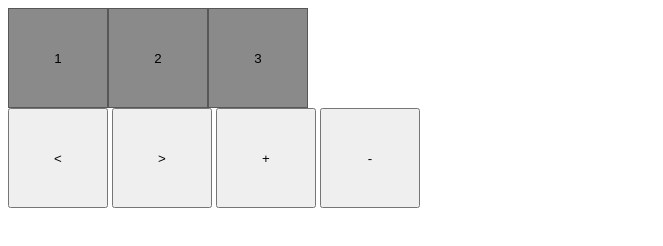
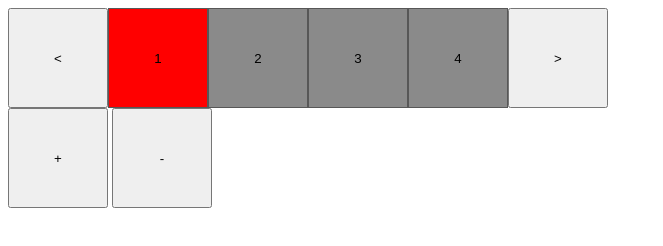
Before and after one commit to jurek2006/datePickerSlider, a plain HTML site: page index.html in a window 1280 px wide. Shown: the whole page, without its empty margins (0-663 px from the left). Drawn offline with Linux system fonts and the light colour scheme.

```diff
--- /dev/null
+++ b/helpers.js
@@ -0,0 +1 @@
+// funkcje dodatkowe JS
--- a/index.html
+++ b/index.html
@@ -9,24 +9,24 @@
 </head>
 <body>
 
-    <div class="outBox">
+    <div class="datePickerSlider">
+        <button class="btn btn--ctrl btn--prev"><</button>
         <div class="contBox">
-            <button class="btn btn-el">1</button>
-            <button class="btn btn-el">2</button>
-            <button class="btn btn-el">3</button>
-            <button class="btn btn-el">4</button>
-            <button class="btn btn-el">5</button>
-            <button class="btn btn-el">6</button>
-            <button class="btn btn-el">7</button>
-            <button class="btn btn-el">8</button>
-            <button class="btn btn-el">9</button>
-            <button class="btn btn-el">10</button>
+            <button class="btn btn--el btn--selected">1</button>
+            <button class="btn btn--el">2</button>
+            <button class="btn btn--el">3</button>
+            <button class="btn btn--el">4</button>
+            <button class="btn btn--el">5</button>
+            <button class="btn btn--el">6</button>
+            <button class="btn btn--el">7</button>
+            <button class="btn btn--el">8</button>
+            <button class="btn btn--el">9</button>
+            <button class="btn btn--el">10</button>
         </div>
+        <button class="btn btn--ctrl btn--next">></button>
     </div>
-    <button class="btn btn-prev"><</button>
-    <button class="btn btn-next">></button>
-    <button class="btn btn-plus">+</button>
-    <button class="btn btn-minus">-</button>
+    <button class="btn btn--plus">+</button>
+    <button class="btn btn--minus">-</button>
 
     <script src="script.js"></script>
 </body>
--- a/script.js
+++ b/script.js
@@ -24,46 +24,78 @@ let datePickerSlider = ( function() {
     let self = {}; //element główny, taki 'this' dla modułu
 
     // ----------------------------- pola prywatne
-    let numElementsVis = 3; //ilość widocznych elementów
+    let numElementsVis = 4; //ilość widocznych elementów
     let currEl = 0; //aktualny element - pierwszy (po lewej)
 
     // select elements
-    const btnPrev = document.querySelector('.btn-prev');
-    const btnNext = document.querySelector('.btn-next');
-    const btnPlus = document.querySelector('.btn-plus');
-    const btnMinus = document.querySelector('.btn-minus');
+    const btnPrev = document.querySelector('.btn--prev');
+    const btnNext = document.querySelector('.btn--next');
+    const btnPlus = document.querySelector('.btn--plus');
+    const btnMinus = document.querySelector('.btn--minus');
     const contBox = document.querySelector('.contBox');
     const elBoxes = contBox.children;
+    let elBoxesArr = [...elBoxes];
 
-    // set event listeners
-    btnNext.addEventListener('click', () => moveElementNext() );
-    btnPrev.addEventListener('click', () => moveElementPrev() );
-    // btnPlus.addEventListener('click', () => expandSlider(numElementsVis + 1) );
+
 
     // ------------------------------ metody prywatne
 
     // funkcja wyświetlająca elementy w sliderze
-    const showElements = (firstElInd, numOfElem) => {
-        let elBoxesArr = [...elBoxes];
+    const showElements = firstElInd => {
 
-        // ukrycie wszystkich elementów (nie najbardziej efektywne - poprawić)
-        for(let i = 0; i < elBoxesArr.length; i++){
-            elBoxesArr[i].style.display = "none";
-        }
+        // sprawdzenie, czy można pokazać podane elementy
+        // (czy nie jesteśmy poza zakresem)
+        if( firstElInd >= 0 && firstElInd + numElementsVis <= elBoxesArr.length){
 
-        for(let i = firstElInd; i < firstElInd + numOfElem; i++ ){
-            elBoxesArr[i].style.display = "block";
+            // ukrycie wszystkich elementów (nie najbardziej efektywne - poprawić)
+            for(let i = 0; i < elBoxesArr.length; i++){
+                elBoxesArr[i].style.display = "none";
+            }
+
+            // wyświetlenie elementów
+            for(let i = firstElInd; i < firstElInd + numElementsVis; i++ ){
+                elBoxesArr[i].style.display = "block";
+            }
+        } else {
+            console.log(`datePickerSlider.showElements - nie można wyświetlić elementów z zakresu ${firstElInd} - ${firstElInd + numElementsVis} bo elementy w elBoxesArr są tylko od 0 do ${elBoxesArr.length}`);
         }
     }
 
-    const moveElementNext = () => showElements(++currEl, numElementsVis);
+    // funkcja przesuwająca element na sliderze o zadaną ilość miejsc (np. 1, -1)
+    const moveElement = moveDef => {
+        // moveDef - określa przesunięcie - ilość miejsc i kierunek
 
-    const moveElementPrev = () => showElements(--currEl, numElementsVis);
+        // !! Dodać przesunięcie "do końca" - jeśli elementów niewidocznych jest mniej niż krok
 
+        // sprawdzenie czy jest możliwe przesunięcie (czy elementy nie wyjdą za zakres)
+        if( currEl + moveDef >= 0 && currEl + moveDef + numElementsVis <= elBoxesArr.length){
+            currEl += moveDef;
+            showElements(currEl);
+        }
+    };
 
-    // const setSizes = (){
+    // funkcja zmieniająca rozmiar (w sensie ilości elementów) slidera
+    const changeSliderSize = changeSize => {
+        // changeSize określa zadaną zmianę (może być zwiększenie lub zmniejszenie o określoną liczbę elementów)
 
-    // }
+        // sprawdzenie czy w ogóle w sliderze jest tyle elementów, co miał by wyświetlać slider
+        if(changeSize + numElementsVis > elBoxesArr.length){
+            // jeśli nowa ilość widocznych elementów przekraczała by ilość istniejących elementów to jako nowa ilość ustawiana jest ilość istniejących elementów
+            numElementsVis = elBoxesArr.length;
+        } else {
+            numElementsVis += changeSize;
+        }
+
+        // wyświetlenie ponownie, z nową liczbą elementów
+        showElements(currEl);
+
+    }
+
+    // set event listeners
+    btnNext.addEventListener('click', () => moveElement(1) );
+    btnPrev.addEventListener('click', () => moveElement(-1) );
+    btnPlus.addEventListener('click', () => changeSliderSize(1) );
+    btnMinus.addEventListener('click', () => changeSliderSize(-1) );
 
     //------------------------------- metody publiczne
 
--- a/style.css
+++ b/style.css
@@ -1,4 +1,4 @@
-.btn-el{
+.btn--el{
     background-color: #8A8A8A;
     width: 100px;
     height: 100px;
@@ -7,15 +7,18 @@
     display: none;
 }
 
+.btn--selected{
+    background-color: red;
+}
+
 .contBox{
     /* border: 1px solid #0C8F00; */
     overflow: hidden;
-    width: 2000px;
+    float: left;
 }
 
-.outBox{
+.datePickerSlider{
     /* border: 1px solid #FF0000; */
-    width: 306px;
     overflow: hidden;
 }
 
@@ -25,6 +28,12 @@
     outline-color: red;
 }
 
+.btn--ctrl{
+    float: left;
+}
+
+
+
 .hidden{
     display: none;
 }
```
